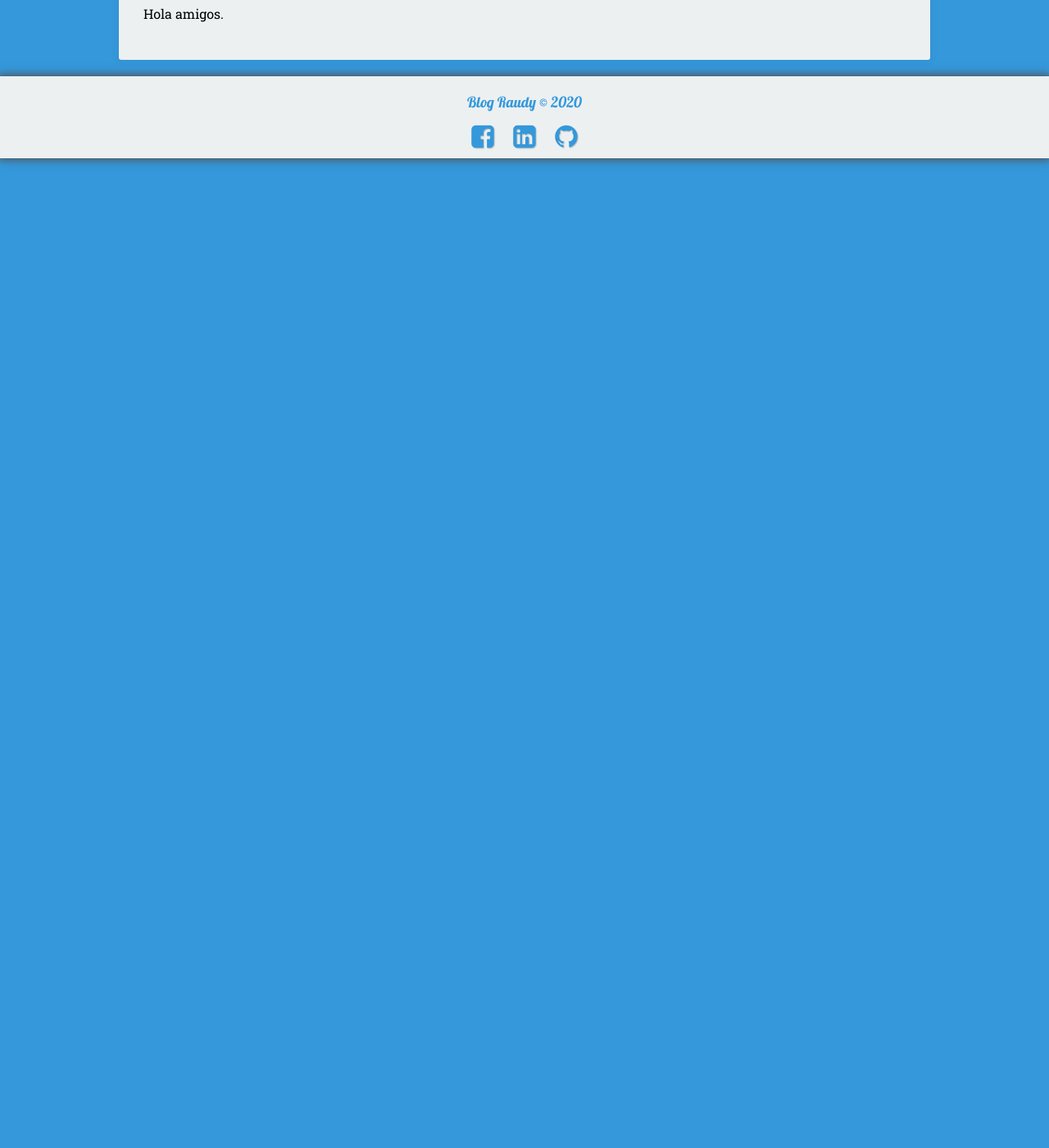
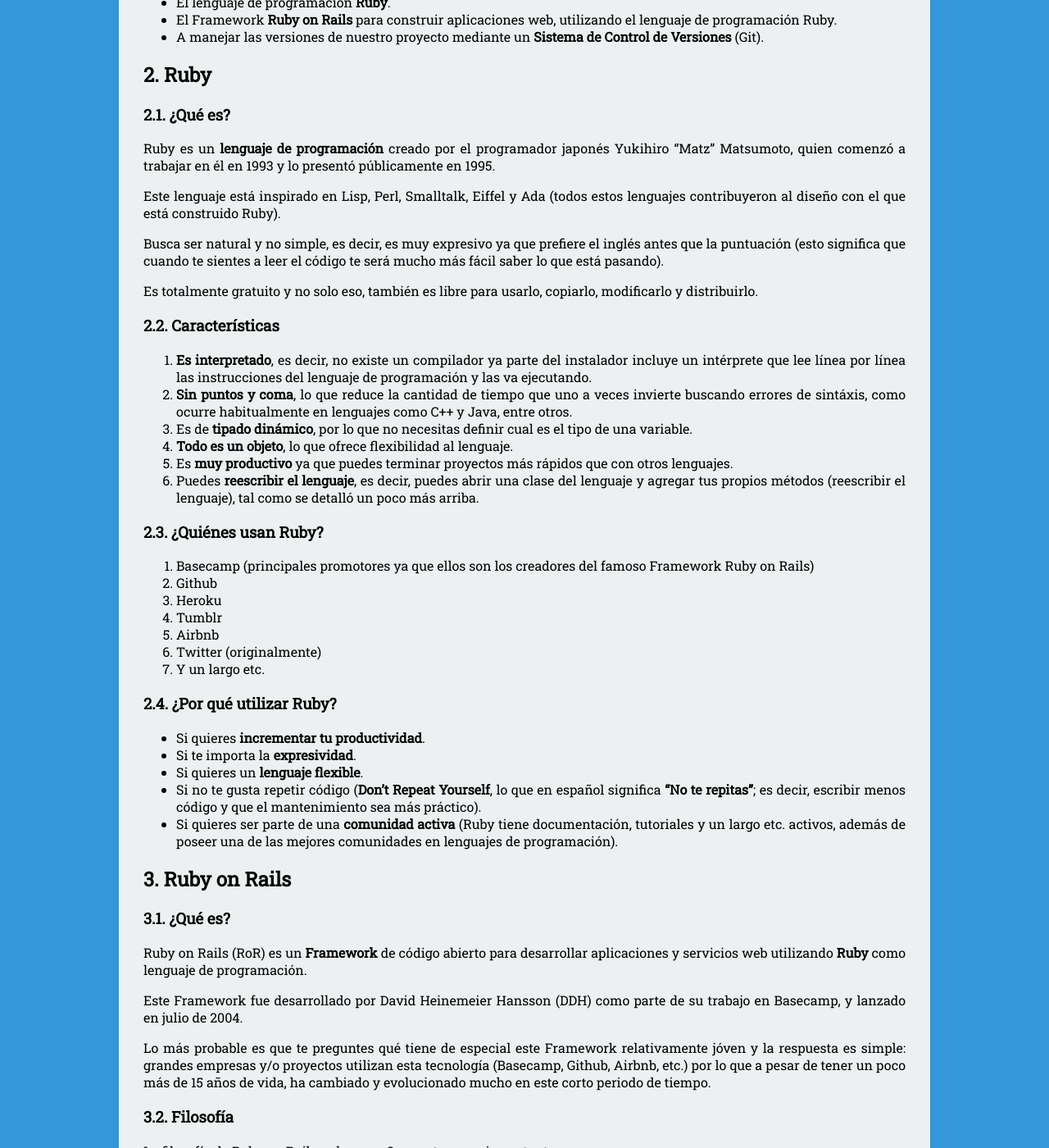
Before and after one commit to nisoto/Blog-anterior-2.0, a Jekyll site: the page built from _posts/2020-04-13-rails-i-introduccion.md, in a window 1280 px wide and 1400 px high, scrolled down 270 px. Shown: the whole window at 82% size. Built offline with Jekyll 4.4.1, drawn with Linux system fonts in a browser that asks for light colours; nearby versions of some CDN libraries; before the commit the page ends 900 px from its top, so only the background shows below that; some of the changed text lies outside the part shown.

Commit message:
Update 2020-04-13-rails-i-introduccion.md

```diff
--- a/_posts/2020-04-13-rails-i-introduccion.md
+++ b/_posts/2020-04-13-rails-i-introduccion.md
@@ -6,6 +6,73 @@ excerpt: "Capítulo N°1 del curso de Ruby on Rails"
 tags: [rails]
 ---
 
-# Hola
+## 1. ¿Qué se aprenderá?
 
-Hola amigos.
+* El lenguaje de programación **Ruby**.
+* El Framework **Ruby on Rails** para construir aplicaciones web, utilizando el lenguaje de programación Ruby.
+* A manejar las versiones de nuestro proyecto mediante un **Sistema de Control de Versiones** (Git).
+
+## 2. Ruby
+
+### 2.1. ¿Qué es?
+
+Ruby es un **lenguaje de programación** creado por el programador japonés Yukihiro "Matz" Matsumoto, quien comenzó a trabajar en él en 1993 y lo presentó públicamente en 1995.
+
+Este lenguaje está inspirado en Lisp, Perl, Smalltalk, Eiffel y Ada (todos estos lenguajes contribuyeron al diseño con el que está construido Ruby).
+
+Busca ser natural y no simple, es decir, es muy expresivo ya que prefiere el inglés antes que la puntuación (esto significa que cuando te sientes a leer el código te será mucho más fácil saber lo que está pasando).
+
+Es totalmente gratuito y no solo eso, también es libre para usarlo, copiarlo, modificarlo y distribuirlo.
+
+### 2.2. Características
+
+1. **Es interpretado**, es decir, no existe un compilador ya parte del instalador incluye un intérprete que lee línea por línea las instrucciones del lenguaje de programación y las va ejecutando.
+2. **Sin puntos y coma**, lo que reduce la cantidad de tiempo que uno a veces invierte buscando errores de sintáxis, como ocurre habitualmente en lenguajes como C++ y Java, entre otros.
+3. Es de **tipado dinámico**, por lo que no necesitas definir cual es el tipo de una variable.
+4. **Todo es un objeto**, lo que ofrece flexibilidad al lenguaje.
+5. Es **muy productivo** ya que puedes terminar proyectos más rápidos que con otros lenguajes.
+6. Puedes **reescribir el lenguaje**, es decir, puedes abrir una clase del lenguaje y agregar tus propios métodos (reescribir el lenguaje), tal como se detalló un poco más arriba.
+
+### 2.3. ¿Quiénes usan Ruby?
+
+1. Basecamp (principales promotores ya que ellos son los creadores del famoso Framework Ruby on Rails)
+2. Github
+3. Heroku
+4. Tumblr
+5. Airbnb
+6. Twitter (originalmente)
+7. Y un largo etc.
+
+### 2.4. ¿Por qué utilizar Ruby?
+
+* Si quieres **incrementar tu productividad**.
+* Si te importa la **expresividad**.
+* Si quieres un **lenguaje flexible**.
+* Si no te gusta repetir código (**Don’t Repeat Yourself**, lo que en español significa **"No te repitas"**; es decir, escribir menos código y que el mantenimiento sea más práctico).
+* Si quieres ser parte de una **comunidad activa** (Ruby tiene documentación, tutoriales y un largo etc. activos, además de poseer una de las mejores comunidades en lenguajes de programación).
+
+## 3. Ruby on Rails
+
+### 3.1. ¿Qué es?
+
+Ruby on Rails (RoR) es un **Framework** de código abierto para desarrollar aplicaciones y servicios web utilizando **Ruby** como lenguaje de programación.
+
+Este Framework fue desarrollado por David Heinemeier Hansson (DDH) como parte de su trabajo en Basecamp, y lanzado en julio de 2004.
+
+Lo más probable es que te preguntes qué tiene de especial este Framework relativamente jóven y la respuesta es simple: grandes empresas y/o proyectos utilizan esta tecnología (Basecamp, Github, Airbnb, etc.) por lo que a pesar de tener un poco más de 15 años de vida, ha cambiado y evolucionado mucho en este corto periodo de tiempo.
+
+### 3.2. Filosofía
+
+La filosofía de Ruby on Rails se basa en 2 aspectos muy importantes:
+
+#### 1. Don't Repeat Yourself (DRY)
+
+Significa que **no deberíamos repetir código**, configuración o en otros casos hasta la documentación.
+
+Un claro ejemplo sería que normalmente en una aplicación de Rails definimos la estructura (o configuración) de la base de datos en un solo lugar, y no en archivos externos y/o varios archivos como ocurre con otros Frameworks, logrando así ahorrar tiempo, trabajo y errores (ya que si queremos modificar algo solo debemos recurrir a dicho archivo y corregirlo).
+
+#### 2. Convention over configuration
+
+Significa que está construido sobre **convenciones en lugar de configuraciones**, es decir, hacer lo que nosotros podríamos pensar que hace.
+
+Para que quede más claro lo que dije en el punto anterior, un ejemplo sería que Rails cuenta con ActiveRecord, el cual nos permite comunicarnos con la base de datos utilizando objetos en lugar de sentencias SQL, es decir, **¡Nada de SQL!**.
```
